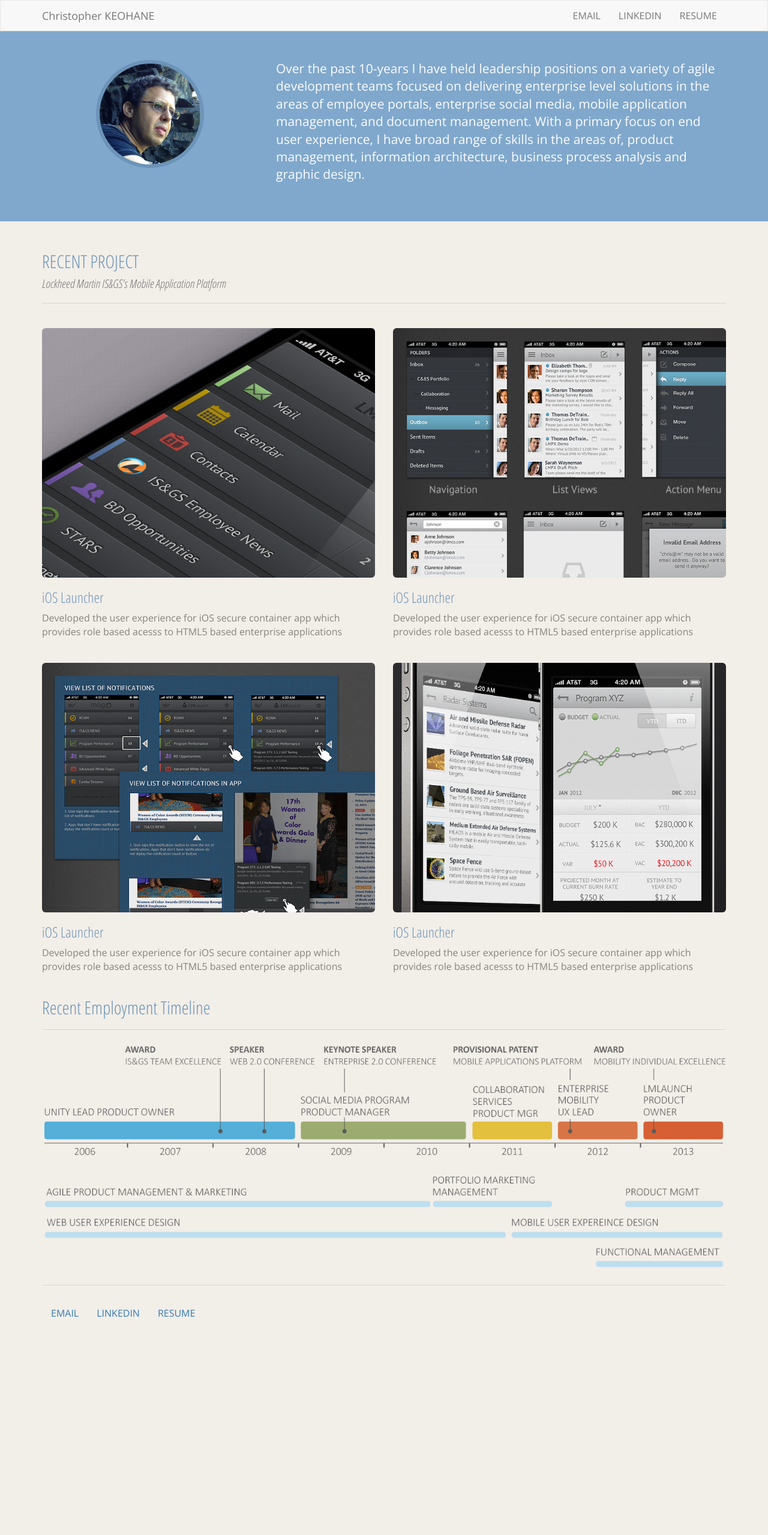
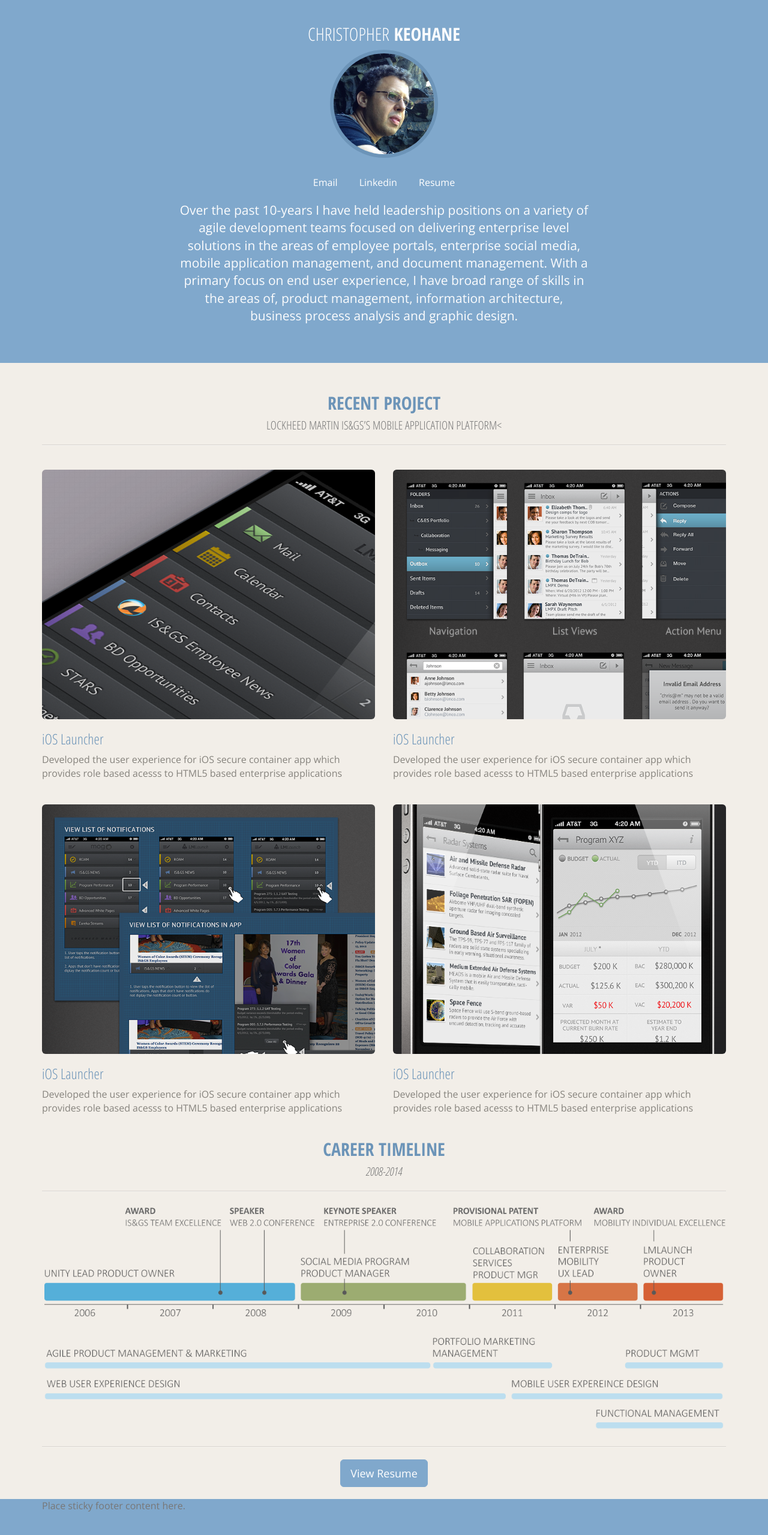
Before and after one commit to ckeohane/ckeohane.github.io, a plain HTML site: page index.html in a window 1280 px wide. Shown: the whole page at 60% size. Before the commit the page ends 2214 px from the top, so only its background shows below. Drawn offline with nearby package versions, Linux system fonts and the light colour scheme.

Commit message:
Bootstrap v3
all centered

```diff
--- a/css/style.css
+++ b/css/style.css
@@ -11,13 +11,18 @@ body {
 }
 
 
-h1, h2, h3, h4, h5, h6 {
+h3, h4, h5, h6 {
   font-family: 'Open Sans Condensed', sans-serif;
   font-weight: 300;
   color: #6c94b8;
 }
 
-
+h1, h2 {
+  font-family: 'Open Sans Condensed', sans-serif;
+  font-weight: 700;
+  text-transform: uppercase;
+  color: #6c94b8;
+}
 
 p {
   font-family: 'Open Sans', sans-serif;
@@ -38,16 +43,111 @@ hr {
   margin-right: 0px;
 }
 
+.alignL {
+  text-align: left;
+}
+
+.alignR {
+  text-align: right;
+}
+
+.socilLinks {
+  text-align: right;
+  margin-top: 10px;
+}
+
+.firstName {
+  font-weight: 300;
+  text-transform: uppercase;
+  color: #fbfcfd;
+}
+
+.lastName {
+  font-weight: 700;
+  text-transform: uppercase;
+  color: #fbfcfd;
+}
+
+.circle-icon {
+  width: 50px;
+  height: 50px;
+  line-height: 50px;
+  background-color: #333;
+  border-radius: 100%;
+  text-align: center;
+  vertical-align: middle;
+  margin: 0 auto 50px auto;
+  -webkit-transition: all .5s ease;
+  -moz-transition: all .5s ease;
+  -o-transition: all .5s ease;
+  transition: all .5s ease;
+}
+
+/*  */
+#navcontainer ul
+{
+margin: 10px;
+margin-bottom: 20px;
+padding: 0;
+list-style-type: none;
+text-align: center;
+}
+
+#navcontainer ul li { display: inline; }
+
+#navcontainer ul li a
+{
+text-decoration: none;
+padding: .2em 1em;
+margin-bottom: 2em;
+color: #fff;
+}
+
+#navcontainer ul li a:hover
+{
+color: #fff;
+}
+/*  */
+
 /* Bootstrap Overrride Styles */
 
 .navbar {
   margin-bottom: 0px;
 }
 
+.navbar-brand {
+  font-family: 'Open Sans Condensed', sans-serif;
+  font-weight: 700;
+  text-transform: uppercase;
+  color: #80a8cc;
+}
+
+
 .jumbotron {
   color: #fbfcfd;
   background: #80a8cc;
+  padding-top: 20px;
 }
+
+
+.btn-primary {
+  color: #fff;
+  background-color: #80a8cc;
+  border-color: #80a8cc;
+}
+
+
+p.jumbotronXS {
+  color: #fbfcfd;
+  background: #80a8cc;
+  font-size: 18px;
+}
+
+.lead {
+  padding-left: 20%;
+  padding-right: 20%;
+}
+
 
 .avatarImage {
   margin-bottom: 20px;
@@ -85,5 +185,5 @@ margin-right: 0px;
         height: 60px;
       }
       #footer {
-        background-color: #f5f5f5;
+        background-color: #80a8cc;
       }
--- a/index.html
+++ b/index.html
@@ -20,36 +20,26 @@
   </head>
   <body>
 
-    <div class="navbar navbar-default" role="navigation">
-      <div class="container">
-        <div class="navbar-header">
-          <button type="button" class="navbar-toggle" data-toggle="collapse" data-target=".navbar-collapse">
-            <span class="sr-only">Toggle navigation</span>
-              <span class="icon-bar"></span>
-              <span class="icon-bar"></span>
-              <span class="icon-bar"></span>
-          </button>
-          <a class="navbar-brand" href="#">Christopher KEOHANE</a>
-        </div>
-        <div class="navbar-collapse collapse">
-            <ul class="nav navbar-nav navbar-right">
-              <li><a href="mailto:chris.s.keohane@gmail.com">EMAIL</a></li>
-              <li><a href="www.linkedin.com/pub/christopher-keohane/1/847/a58/"> LINKEDIN </a></li>
-              <li><a href="www.google.com">RESUME</a></li>
-            </ul>
-        </div><!--/.navbar-collapse -->
-      </div>
-    </div>
-
+<div id="wrap">
     <!-- Jumbotron for into text -->
     <div class="jumbotron">
       <div class="container">
         <div class="row">
-          <div class="col-sm-4 zeroAuto">
+          <div class="col-sm-12 zeroAuto">
+            <h2><span class="firstName">Christopher</span> <span class="lastName">Keohane</span></h2>
             <img src="img/pngCSK2.png" alt="CSK Face" class="img-circle avatarImage" width="180" height="180">
            </div>
-          <div class="col-sm-8">
-              <p class="lead">Over the past 10-years I have held leadership positions on a variety of agile development teams focused on delivering enterprise level solutions in the areas of employee portals, enterprise social media, mobile application management, and document management. With a primary focus on end user experience, I have broad range of skills in the areas of, product management, information architecture, business process analysis and graphic design.</p>
+           <div class="col-sm-12 zeroAuto" id="navcontainer">
+            <ul class="navcontainer">
+              <li><a href="mailto:chris.s.keohane@gmail.com">Email</a></li>
+              <li><a href="www.linkedin.com/pub/christopher-keohane/1/847/a58/">Linkedin</a></li>
+              <li><a href="www.google.com">Resume</a></li>
+            </ul>
+          </div>
+          <div class="col-sm-12 zeroAuto">
+              <p class="lead hidden-xs">Over the past 10-years I have held leadership positions on a variety of agile development teams focused on delivering enterprise level solutions in the areas of employee portals, enterprise social media, mobile application management, and document management. With a primary focus on end user experience, I have broad range of skills in the areas of, product management, information architecture, business process analysis and graphic design.</p>
+
+              <p class="jumbotronXS visible-xs zeroAuto">Over the past 13-years I have held leadership positions on a variety of agile development teams focused on delivering enterprise level solutions in the areas of employee portals, enterprise social media, mobile application management, and document management. With a primary focus on end user experience, I have broad range of skills in the areas of, product management, information architecture, business process analysis and graphic design.</p>
           </div>
         </div>
 
@@ -60,8 +50,8 @@
 
   <div class="container">
       <div class="row">
-        <div class="col-sm-12 ">
-          <h2>RECENT PROJECT<br><small><i>Lockheed Martin IS&GS’s Mobile Application Platform</i></small></h2>
+        <div class="col-sm-12 zeroAuto">
+          <h2>Recent Project<br><small>Lockheed Martin IS&GS’s Mobile Application Platform<</small></h2>
           <hr>
         </div>
       </div>
@@ -102,8 +92,8 @@
 
   <div class="container">
       <div class="row">
-        <div class="col-sm-12">
-          <h2>Recent Employment Timeline</h2>
+        <div class="col-sm-12 zeroAuto">
+          <h2>Career Timeline<br><small><i>2008-2014</i></small></h2>
           <hr>
         </div>
       </div>
@@ -114,37 +104,42 @@
         </div>
       </div>
 
+
+      <div class="row">
           <div class="col-xs-12 zeroAuto visible-xs hidden-md hidden-lg hidden-sm">
             <p><small><i>swipe horizontally to view timeline</i></small></p>
             <br>
           </div>
 
-      <div class="row">
+
           <div class="col-xs-12 visible-xs timelineContainer timelineOverflow">
             <img class="img-rounded" src="img/timeline.png" width="719px" height="100%">
+          </div>
 
-        </div>
           <div class="col-xs-12 zeroAuto">
               <hr>
+          </div>
+
+
+          <div class="col-xs-12 zeroAuto">
+              <p>
+                  <button type="button" class="btn btn-primary btn-lg">View Resume</button>
+              </p>
           </div>
 
       </div>
 
   </div>
 
-              <footer>
+
+    <div id="footer">
       <div class="container">
-          <div class="row">
-            <div class="col-md-4">
-            <ul class="nav navbar-nav">
-              <li><a href="mailto:chris.s.keohane@gmail.com">EMAIL</a></li>
-              <li><a href="www.linkedin.com/pub/christopher-keohane/1/847/a58/"> LINKEDIN </a></li>
-              <li><a href="www.google.com">RESUME</a></li>
-            </ul>
+        <p class="text-muted">Place sticky footer content here.</p>
       </div>
     </div>
+
 </div>
-        </footer>
+
     <!-- jQuery (necessary for Bootstrap's JavaScript plugins) -->
     <script src="https://ajax.googleapis.com/ajax/libs/jquery/1.11.0/jquery.min.js"></script>
     <!-- Include all compiled plugins (below), or include individual files as needed -->
```
Lines whose indentation alone changed are shown as unchanged.
